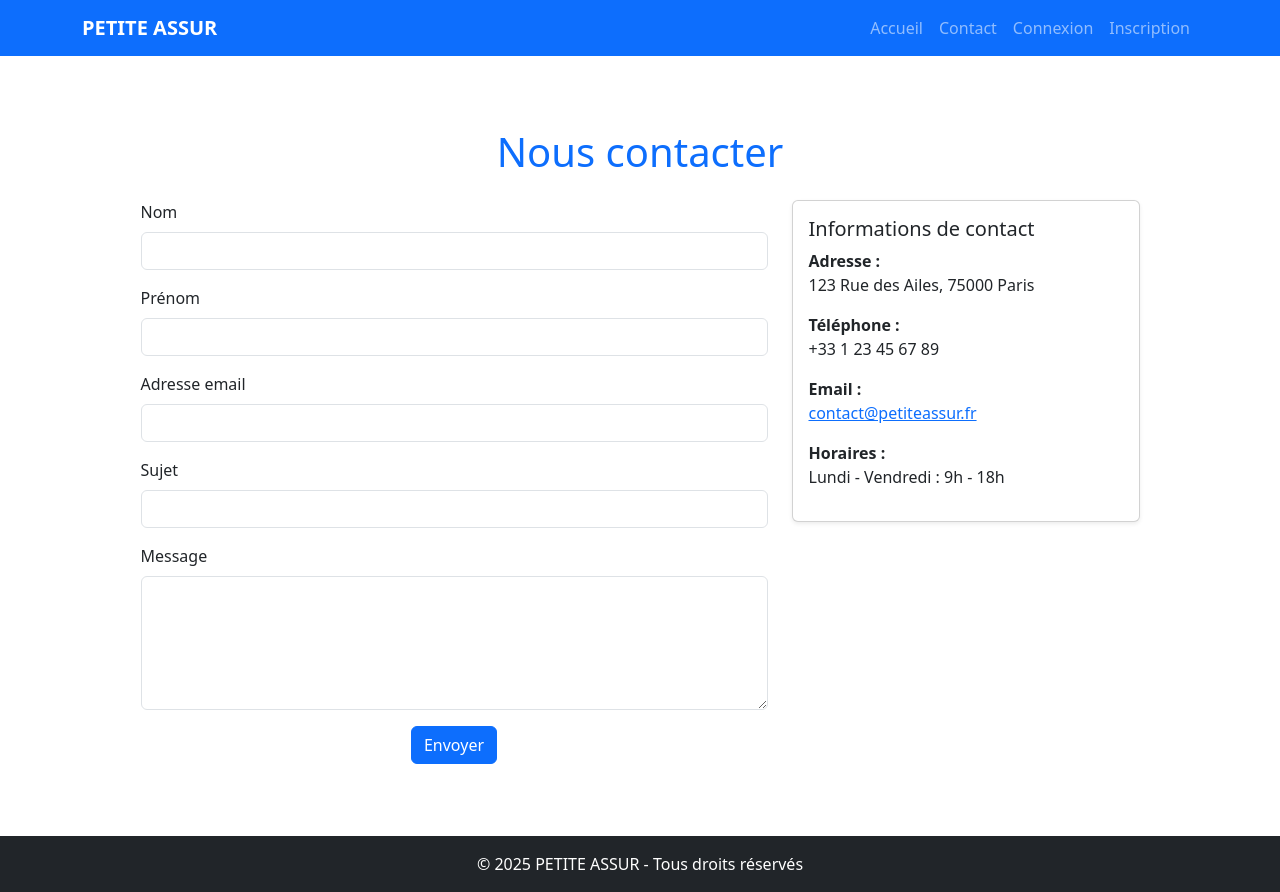
After one commit to PETITE-Romain/PETITE_ASSUR, a Flask app: page /contact in a window 1280 px wide. The commit adds this page. Run offline with Flask 3, Linux system fonts and the light colour scheme.

Commit message:
maj page de base + gestion bdd

```diff
--- /dev/null
+++ b/app/routes/main_routes.py
@@ -0,0 +1,48 @@
+from flask import Blueprint, render_template, request, flash, redirect, url_for
+from ..models import Utilisateur
+from app.models import Contact
+from sqlalchemy import insert
+
+main = Blueprint('main', __name__)
+
+@main.route('/')
+def index():
+    return render_template('index.html')
+
+@main.route('/utilisateurs')
+def liste_utilisateurs():
+    utilisateurs = Utilisateur.query.all()
+    return render_template('utilisateurs.html', utilisateurs=utilisateurs)
+
+@main.route('/contact', methods=['GET', 'POST'])
+def contact():
+    if request.method == 'POST':
+        nom = request.form['nom']
+        prenom = request.form['prenom']
+        email = request.form['email']
+        sujet = request.form['sujet']
+        message = request.form['message']
+
+        print(nom, prenom, email, sujet, message)
+
+        from app import db
+
+        nouveau_contact = Contact(
+            nom=nom,
+            prenom=prenom,
+            email=email,
+            sujet=sujet,
+            message=message
+        )
+
+        try:
+            db.session.add(nouveau_contact)
+            db.session.commit()
+            flash("Votre message a été envoyé avec succès !", "success")
+        except Exception as e:
+            db.session.rollback()
+            flash(f"Erreur : {str(e)}", "danger")
+
+        return redirect(url_for('main.contact'))
+
+    return render_template('contact.html')
--- a/app/templates/base.html
+++ b/app/templates/base.html
@@ -5,49 +5,56 @@
   <meta name="viewport" content="width=device-width, initial-scale=1">
   <title>{% block title %}PETITE ASSUR{% endblock %}</title>
 
-  <!-- Bootstrap CSS -->
   <link href="https://cdn.jsdelivr.net/npm/bootstrap@5.3.3/dist/css/bootstrap.min.css" rel="stylesheet">
 
-  <!-- Optionnel : ton CSS personnalisé -->
   <link rel="stylesheet" href="{{ url_for('static', filename='css/style.css') }}">
 </head>
 <body class="d-flex flex-column min-vh-100">
 
-  <!-- NAVBAR -->
   <nav class="navbar navbar-expand-lg navbar-dark bg-primary">
     <div class="container">
-      <a class="navbar-brand fw-bold" href="{{ url_for('main.index') }}">PETITE ASSUR</a>
+        <a class="navbar-brand fw-bold" href="/">PETITE ASSUR</a>
         <button class="navbar-toggler" type="button" data-bs-toggle="collapse" data-bs-target="#navbarNav">
             <span class="navbar-toggler-icon"></span>
         </button>
         <div class="collapse navbar-collapse" id="navbarNav">
             <ul class="navbar-nav ms-auto">
                 <li class="nav-item"><a class="nav-link" href="{{ url_for('main.index') }}">Accueil</a></li>
-          <li class="nav-item"><a class="nav-link" href="#">Garanties</a></li>
-          <li class="nav-item"><a class="nav-link" href="#">Souscription</a></li>
-          <li class="nav-item"><a class="nav-link" href="#">Contact</a></li>
+                <li class="nav-item"><a class="nav-link" href="{{ url_for('main.contact') }}">Contact</a></li>
+
+                {% if current_user.is_authenticated %}
+                    <li class="nav-item dropdown">
+                        <a class="nav-link dropdown-toggle" href="#" id="userDropdown" role="button" data-bs-toggle="dropdown">
+                            {{ current_user.nom }}
+                        </a>
+                        <ul class="dropdown-menu dropdown-menu-end">
+                            <li><a class="dropdown-item" href="{{ url_for('user.profile') }}">Mon profil</a></li>
+                            <li><a class="dropdown-item text-danger" href="{{ url_for('auth.logout') }}">Déconnexion</a></li>
+                        </ul>
+                    </li>
+                {% else %}
+                    <li class="nav-item"><a class="nav-link" href="{{ url_for('auth.login') }}">Connexion</a></li>
+                    <li class="nav-item"><a class="nav-link" href="{{ url_for('auth.register') }}">Inscription</a></li>
+                {% endif %}
             </ul>
         </div>
     </div>
 </nav>
 
-  <!-- CONTENU PRINCIPAL -->
+
   <main class="flex-grow-1 py-4">
     <div class="container">
       {% block content %}
-      <!-- Contenu des pages ici -->
       {% endblock %}
     </div>
   </main>
 
-  <!-- FOOTER -->
   <footer class="bg-dark text-white py-3 mt-auto">
     <div class="container text-center">
       <p class="mb-0">&copy; 2025 PETITE ASSUR - Tous droits réservés</p>
     </div>
   </footer>
 
-  <!-- Bootstrap JS -->
   <script src="https://cdn.jsdelivr.net/npm/bootstrap@5.3.3/dist/js/bootstrap.bundle.min.js"></script>
 </body>
 </html>
--- /dev/null
+++ b/app/templates/contact.html
@@ -0,0 +1,66 @@
+{% extends "base.html" %}
+
+{% block title %}Contact - PETITE ASSUR{% endblock %}
+
+{% block content %}
+<div class="container py-5">
+    <h1 class="text-center text-primary mb-4">Nous contacter</h1>
+
+    <div class="row justify-content-center">
+        <div class="col-md-7">
+            {% with messages = get_flashed_messages(with_categories=true) %}
+                {% if messages %}
+                {% for category, message in messages %}
+                    <div class="alert alert-{{ category }} alert-dismissible fade show" role="alert">
+                        {{ message }}
+                        <button type="button" class="btn-close" data-bs-dismiss="alert"></button>
+                    </div>
+                {% endfor %}
+                {% endif %}
+            {% endwith %}
+            <form method="post">
+                <div class="mb-3">
+                    <label for="nom" class="form-label">Nom</label>
+                    <input type="text" class="form-control" id="nom" name="nom" required>
+                </div>
+
+                <div class="mb-3">
+                    <label for="prenom" class="form-label">Prénom</label>
+                    <input type="text" class="form-control" id="prenom" name="prenom" required>
+                </div>
+
+                <div class="mb-3">
+                    <label for="email" class="form-label">Adresse email</label>
+                    <input type="email" class="form-control" id="email" name="email" required>
+                </div>
+
+                <div class="mb-3">
+                    <label for="sujet" class="form-label">Sujet</label>
+                    <input type="text" class="form-control" id="sujet" name="sujet" required>
+                </div>
+
+                <div class="mb-3">
+                    <label for="message" class="form-label">Message</label>
+                    <textarea class="form-control" id="message" name="message" rows="5" required></textarea>
+                </div>
+
+                <div class="text-center">
+                    <button type="submit" class="btn btn-primary">Envoyer</button>
+                </div>
+            </form>
+        </div>
+
+        <div class="col-md-4 mt-5 mt-md-0">
+            <div class="card shadow-sm">
+                <div class="card-body">
+                    <h5 class="card-title">Informations de contact</h5>
+                    <p><strong>Adresse :</strong><br>123 Rue des Ailes, 75000 Paris</p>
+                    <p><strong>Téléphone :</strong><br>+33 1 23 45 67 89</p>
+                    <p><strong>Email :</strong><br><a href="mailto:contact@petiteassur.fr">contact@petiteassur.fr</a></p>
+                    <p><strong>Horaires :</strong><br>Lundi - Vendredi : 9h - 18h</p>
+                </div>
+            </div>
+        </div>
+    </div>
+</div>
+{% endblock %}
--- a/run.py
+++ b/run.py
@@ -1,6 +1,10 @@
-from app import create_app
+from app import create_app, db
+from app.models import Utilisateur
 
 app = create_app()
 
-if __name__ == "__main__":
+with app.app_context():
+    db.create_all()
+
+if __name__ == '__main__':
     app.run(debug=True)
```
Also changed, not shown: app/__init__.py (+9 -3 lines), app/forms.py (+18 -0 lines), app/models.py (+25 -0 lines), app/routes.py (deleted, +0 -7 lines), app/routes/auth_routes.py (added, +55 -0 lines), app/templates/connexion.html (added, +41 -0 lines), app/templates/inscription.html (added, +49 -0 lines), app/templates/utilisateurs.html (added, +37 -0 lines), config.py (+2 -7 lines), app/database/db.py (added), 1 other file. Lines whose indentation alone changed are shown as unchanged.
